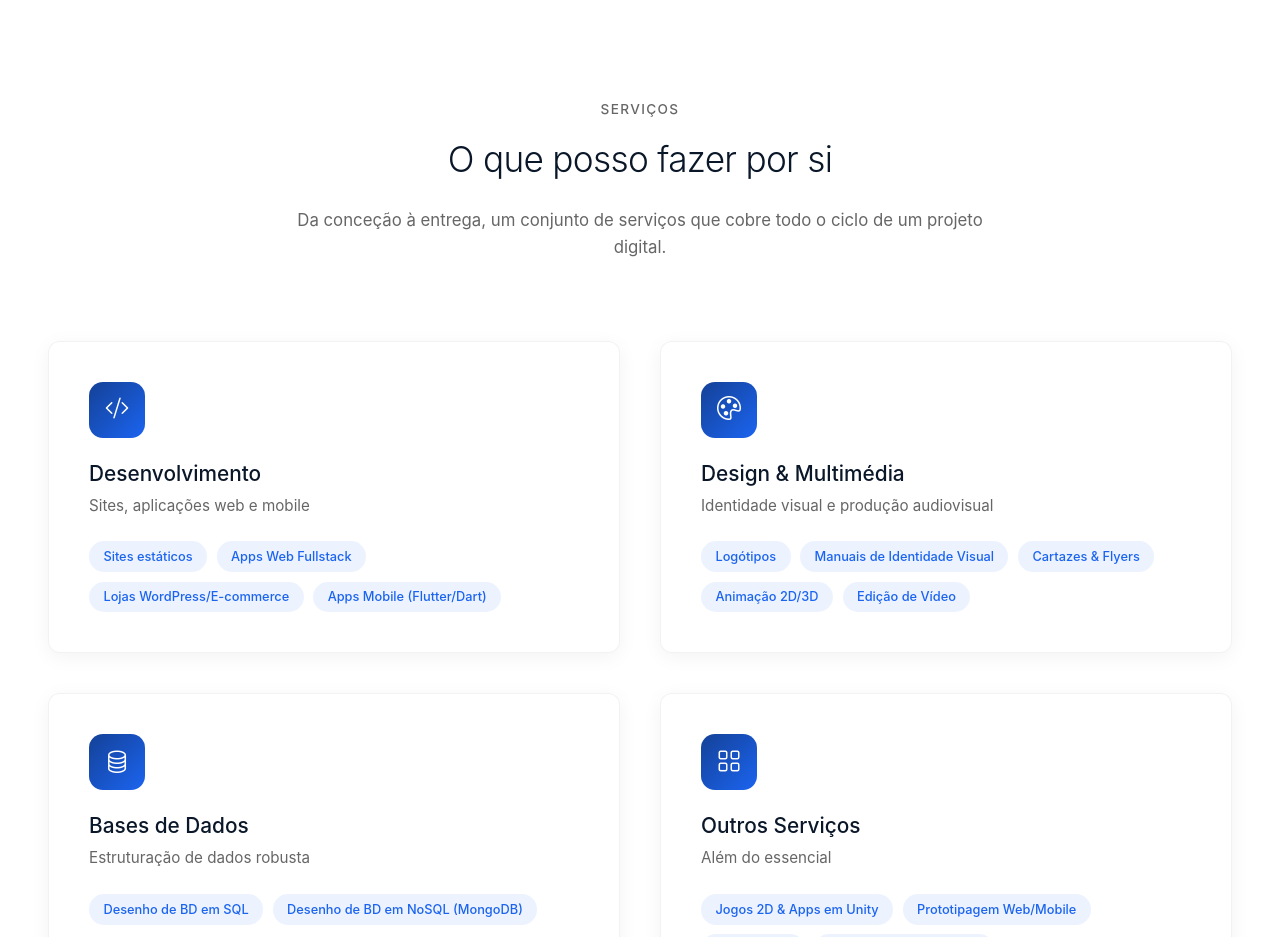
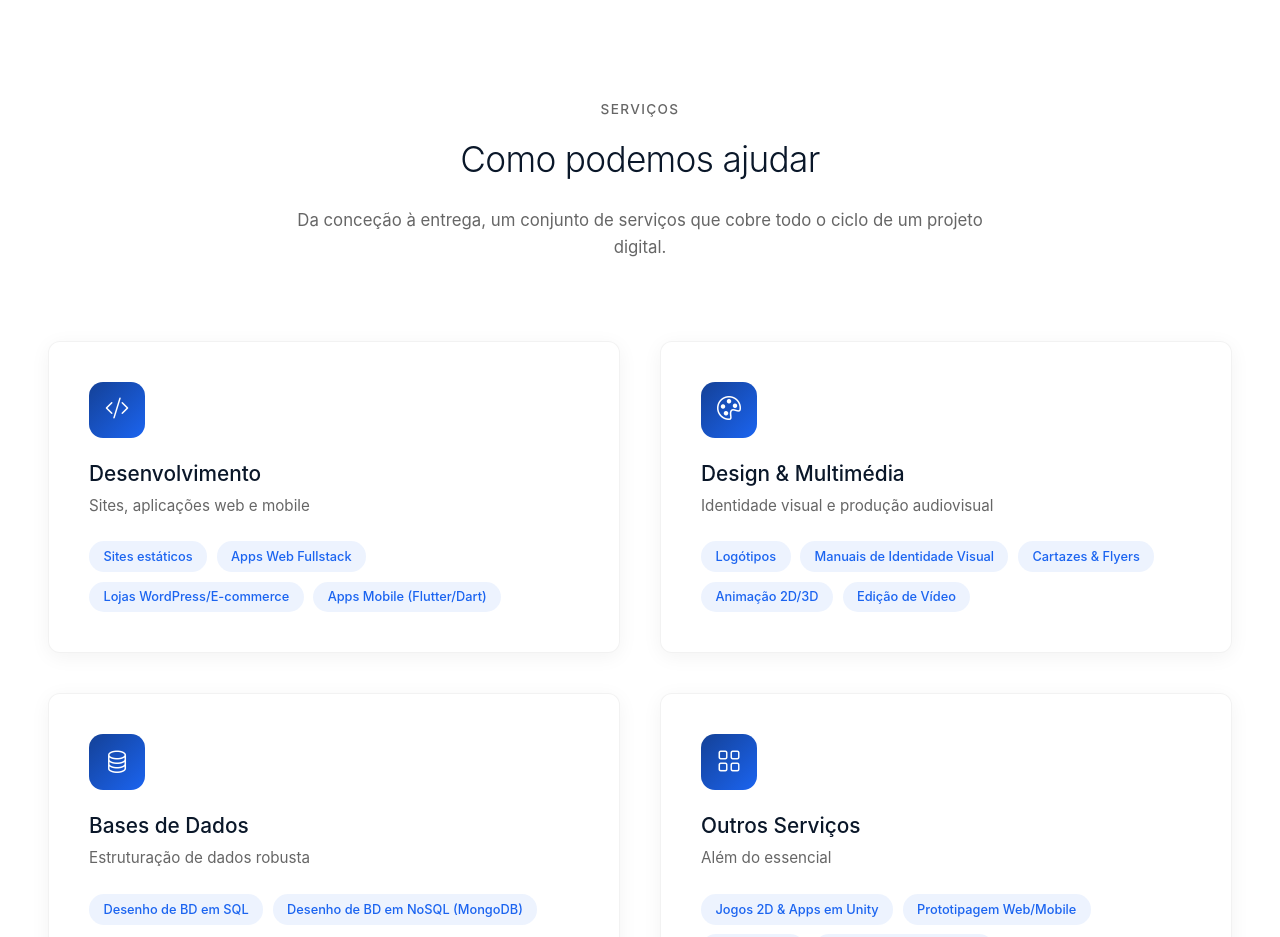
Before and after one commit to rickardovidal/portfolio-pern-app, a React (Vite) app in the folder frontend/: page / in a window 1280 px wide. Shown: the part 1760-2697 px from the top of the page. Built offline with nearby package versions, Linux system fonts and the light colour scheme; no server answers.

Commit message:
fix: neutralizar mais um caso de primeira pessoa em Servicos

```diff
--- a/frontend/src/components/sections/Services.jsx
+++ b/frontend/src/components/sections/Services.jsx
@@ -80,7 +80,7 @@ const Services = () => {
                 <div className={styles.servicesHeader}>
                     <div className={styles.servicesLabel}>Serviços</div>
                     <h2 className={styles.servicesTitle}>
-                        O que posso fazer por si
+                        Como podemos ajudar
                     </h2>
                     <p className={styles.servicesSubtitle}>
                         Da conceção à entrega, um conjunto de serviços que cobre
```
